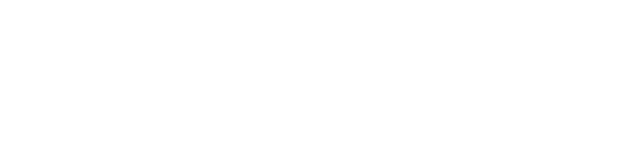
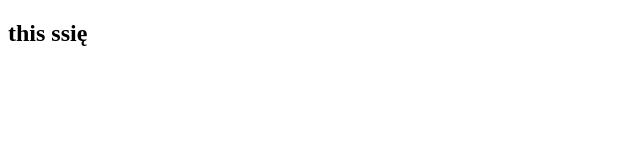
Before and after one commit to MrKK88/project-2, a plain HTML site: page index.html in a window 1280 px wide. Shown: the whole page, without its empty margins (0-640 px from the left). Drawn offline with Linux system fonts and the light colour scheme.

Commit message:
Add Parapgraph H2

```diff
--- a/index.html
+++ b/index.html
@@ -8,5 +8,7 @@
 </head>
 <body>
 
+    <h2> this ssię </h2>
+
 </body>
 </html>
```
